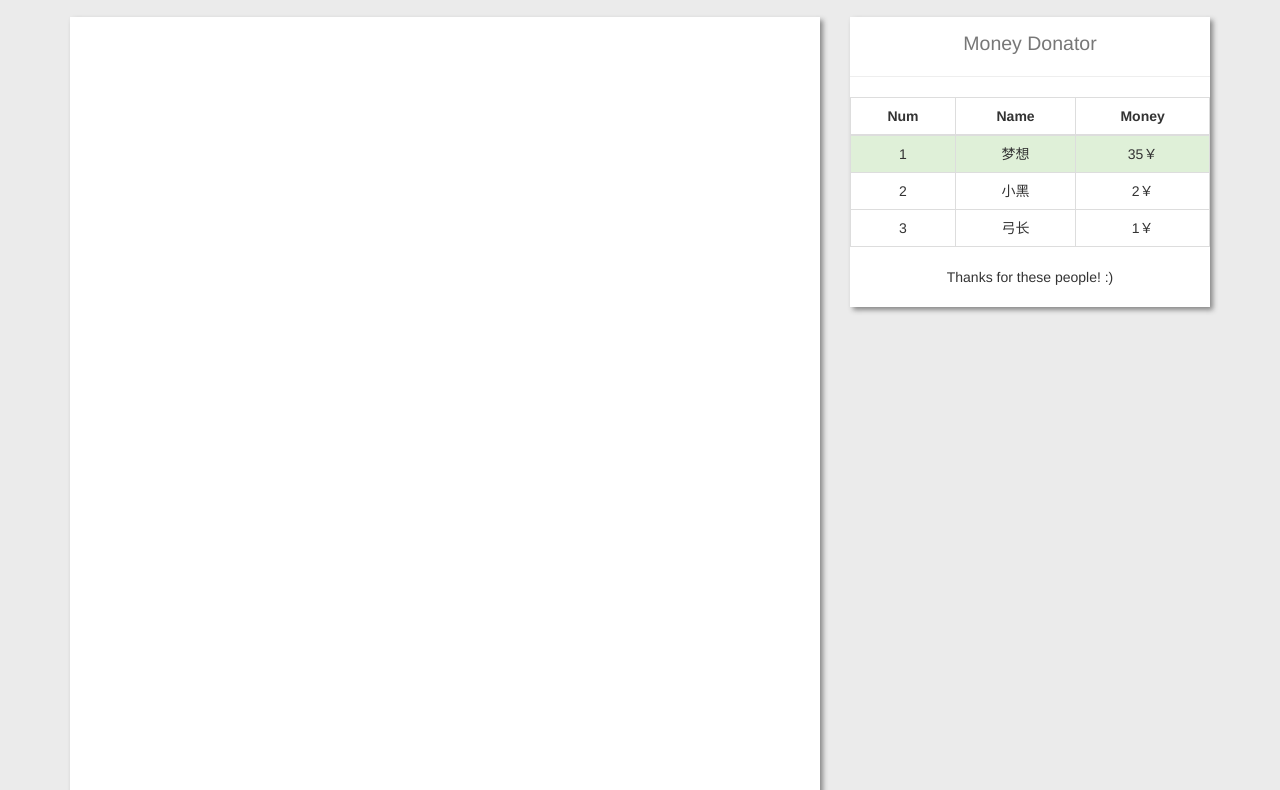
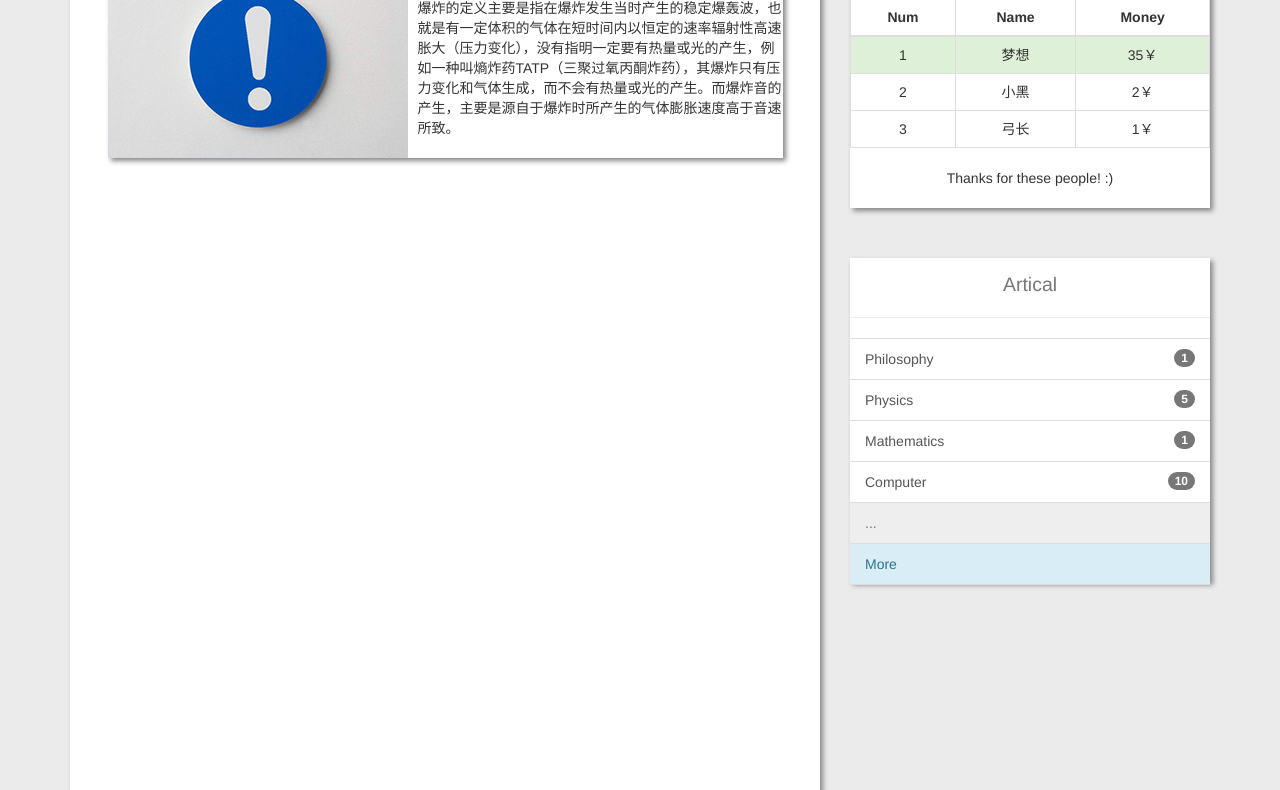
Before and after one commit to LitDreamSch/DrSiTeam, a plain HTML site: page index.html in a window 1280 px wide. Shown: the part 778-1568 px from the top of the page. Drawn offline with Linux system fonts and the light colour scheme.

Commit message:
add articals

```diff
--- a/css/index_style.css
+++ b/css/index_style.css
@@ -36,3 +36,39 @@ body{
 text-align: center;
 vertical-align: middle!important;
 }
+
+.div-section{
+  margin-top: 50px;
+}
+
+.div-artical{
+  margin-top: 50px;
+  box-shadow: 3px 3px 5px #888888;
+  height: 324px;
+  background: white;
+}
+
+.list-group-item:first-child{
+  border-radius: 0px;
+}
+
+.list-group-item{
+  border-left: none;
+  border-right: none;
+}
+
+.list-group-item:last-child{
+  border-radius: 0px;
+}
+
+.media{
+  padding-top: 40px;
+  width: 90%;
+
+  box-shadow: 3px 3px 5px #888888;
+}
+/*小屏幕*/
+
+
+
+/* end */
--- a/index.html
+++ b/index.html
@@ -3,7 +3,7 @@
   <head>
     <meta charset="utf-8">
     <meta http-equiv="X-UA-Compatible" content="IE=edge">
-    <meta name="viewpoint" content="width=device-width,inital-scale=1,maximum-scale=1,user-scalable=no">
+    <meta name="viewport" content="width=device-width, initial-scale=1, maximum-scale=1, user-scalable=no">
     <title>DrSiTeam - o(*￣▽￣*)ブ</title>
 
     <!-- Bootstrap -->
@@ -94,25 +94,34 @@
       </div>
     </div>
     <!-- login modal end -->
-    <div class="div-img-sky">
+    <div class="div-img-sky ">
       <img src="img/sky.png" alt="sky" class="img-responsive center-block img-main">
     </div>
 
-
     <!-- infomation -->
-    <h1 class="text-center h1-DTower">DTower<br><small>What are people talking about?</small></h1>
+    <!-- <h1 class="text-center h1-DTower">DTower<br><small>What are people talking about?</small></h1> -->
 
 
-    <div class="container">
+    <div class="container div-section">
       <div class="row">
         <div class="col-lg-8">
           <div class="div-info">
+
+            <div class="media center-block">
+              <div class="media-left">
+                <img src="img/p1.png" alt="1" class="media-object" style:"width:70px;height:35px;">
+              </div>
+              <div class="media-body">
+                <h4>内容标题</h4>
+                <p>爆炸的定义主要是指在爆炸发生当时产生的稳定爆轰波，也就是有一定体积的气体在短时间内以恒定的速率辐射性高速胀大（压力变化），没有指明一定要有热量或光的产生，例如一种叫熵炸药TATP（三聚过氧丙酮炸药），其爆炸只有压力变化和气体生成，而不会有热量或光的产生。而爆炸音的产生，主要是源自于爆炸时所产生的气体膨胀速度高于音速所致。</p>
+              </div>
+            </div>
 
           </div>
 
 
         </div>
-        <div class="col-lg-4">
+        <div class="col-lg-4 hidden-xs hidden-sm">
           <div class="div-money">
             <h3 class="text-center" style="margin-top:0px;padding-top:6px;font-size:30px;"><small>Money Donator</small></h3>
             <hr>
@@ -148,6 +157,25 @@
             </div>
 
           </div>
+
+          <!-- artical -->
+          <div class="div-artical">
+              <h3 class="text-center" style="margin-top:0px;padding-top:6px;font-size:30px;"><small>Artical</small></h3>
+              <hr>
+              <ul class="list-group">
+                <a href="#" class="list-group-item list-first"><span class="badge">1</span>Philosophy</a>
+                <a href="#" class="list-group-item"><span class="badge">5</span>Physics</a>
+                <a href="#" class="list-group-item"><span class="badge">1</span>Mathematics</a>
+                <a href="#" class="list-group-item"><span class="badge">10</span>Computer</a>
+                <li href="#" class="list-group-item disabled">...</li>
+                <a href="#" class="list-group-item list-group-item-info">More</a>
+
+
+              </ul>
+
+              </ul>
+          </div>
+
         </div>
       </div>
     </div>
```
